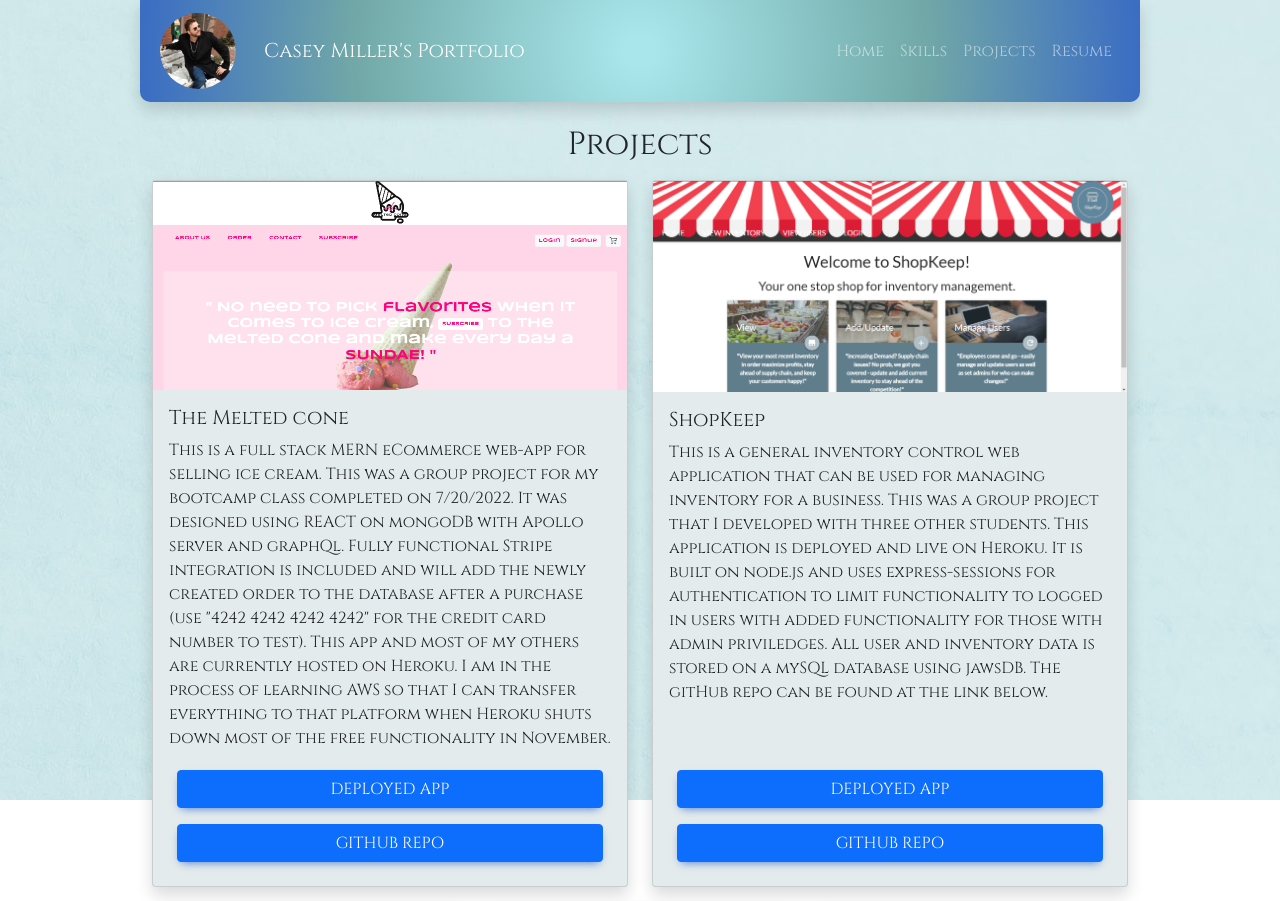
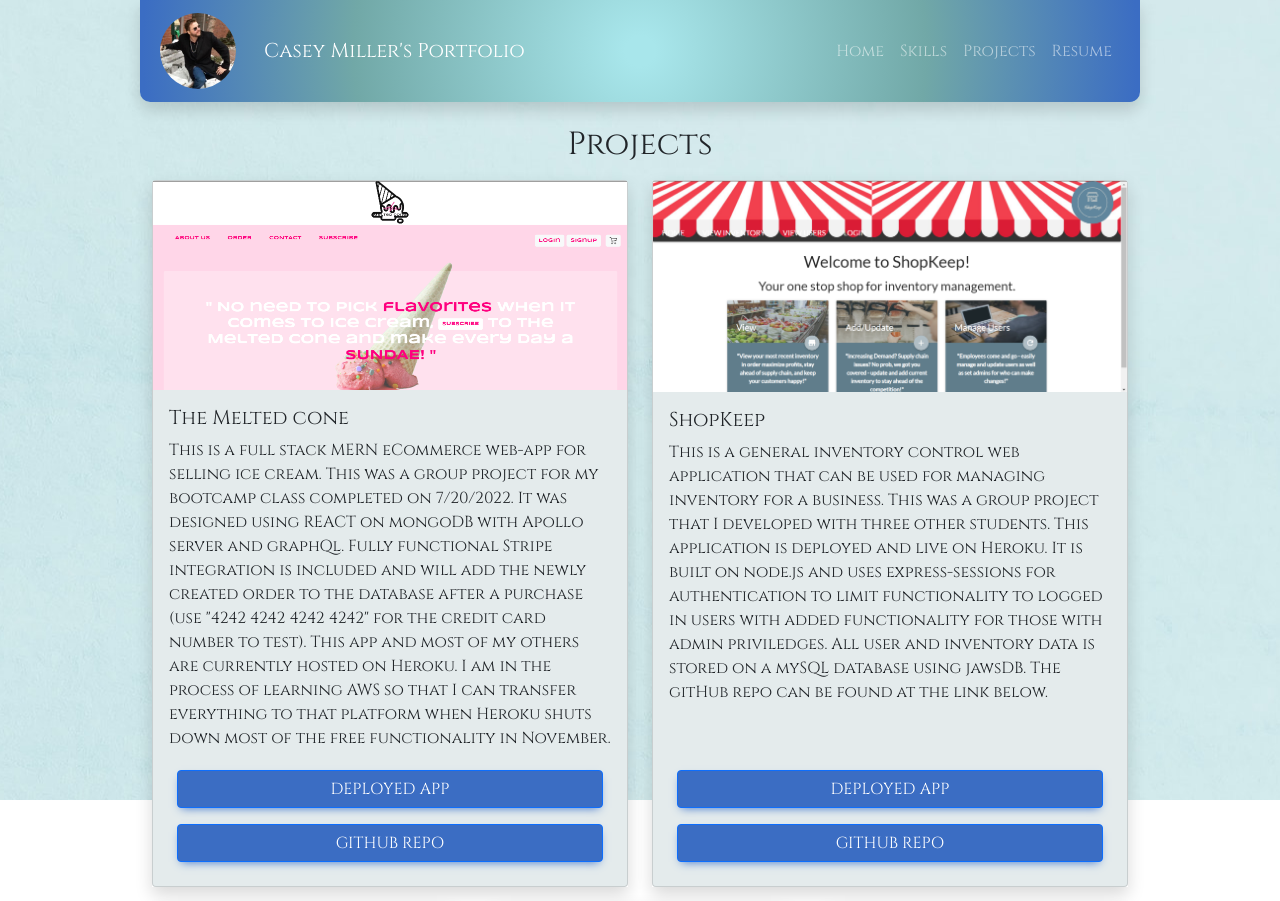
Before and after one commit to CaseySMiller/reactPortfolio, a React (Create React App) app in the folder client/: page /projects in a window 1280 px wide. Shown: the top 901 px of the page. Built offline with nearby package versions, Linux system fonts and the light colour scheme.

Commit message:
added hover effects

```diff
--- a/client/src/components/ProjectCard.js
+++ b/client/src/components/ProjectCard.js
@@ -16,7 +16,9 @@
     } = project;
 
     return (
-        <MDBCard className='h-100 shadow'>
+
+        <div className='h-100 shadow p-0 m-0'>
+            <MDBCard className='h-100 hover-shadow'>
                 {image ? (
                     <MDBCardImage variant="top" src={`/images/${image}`} />
                     ) : (
@@ -33,14 +35,14 @@
                         <MDBRow className='justify-content-center mx-2'>
                             <MDBBtn
                             variant="secondary"
-                        className={largeCol ? 'm-2 col-xs-10 col-lg-5 my-MDBbtn' : 'm-2 col-xs-10 my-MDBbtn'}
+                            className={largeCol ? 'm-2 col-xs-10 col-lg-5 my-button' : 'm-2 col-xs-10 my-button'}
                             target='_blank'
                             href={deployedSite}>
                                 Deployed app
                             </MDBBtn>
                             <MDBBtn
                             variant="secondary"
-                        className={largeCol ? 'm-2 col-xs-10 col-lg-5 my-MDBbtn' : 'm-2 col-xs-10 my-MDBbtn'}
+                            className={largeCol ? 'm-2 col-xs-10 col-lg-5 my-button' : 'm-2 col-xs-10 my-button'}
                             target='_blank'
                             href={gitHub}>
                                 GitHub Repo
@@ -49,6 +51,7 @@
                     </div>
                 </MDBCardBody>
             </MDBCard>
+        </div>
     )
 };
 
```
Lines whose indentation alone changed are shown as unchanged.
